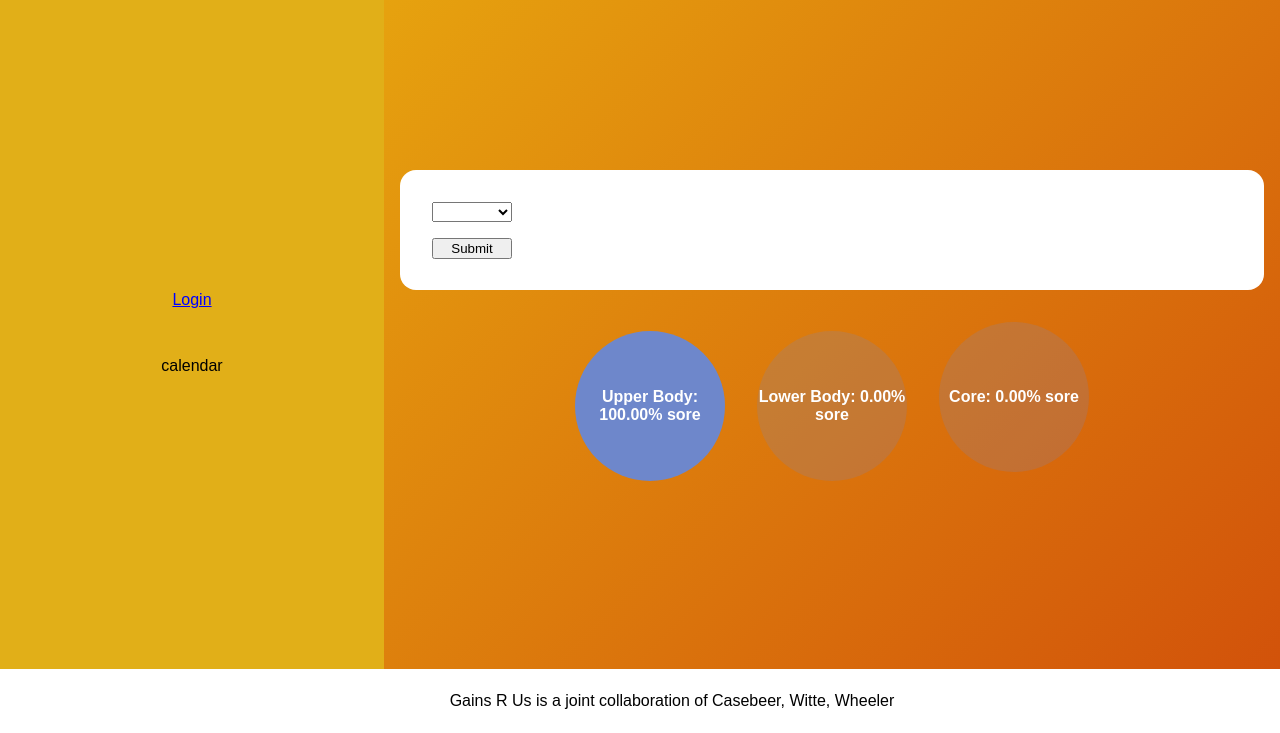
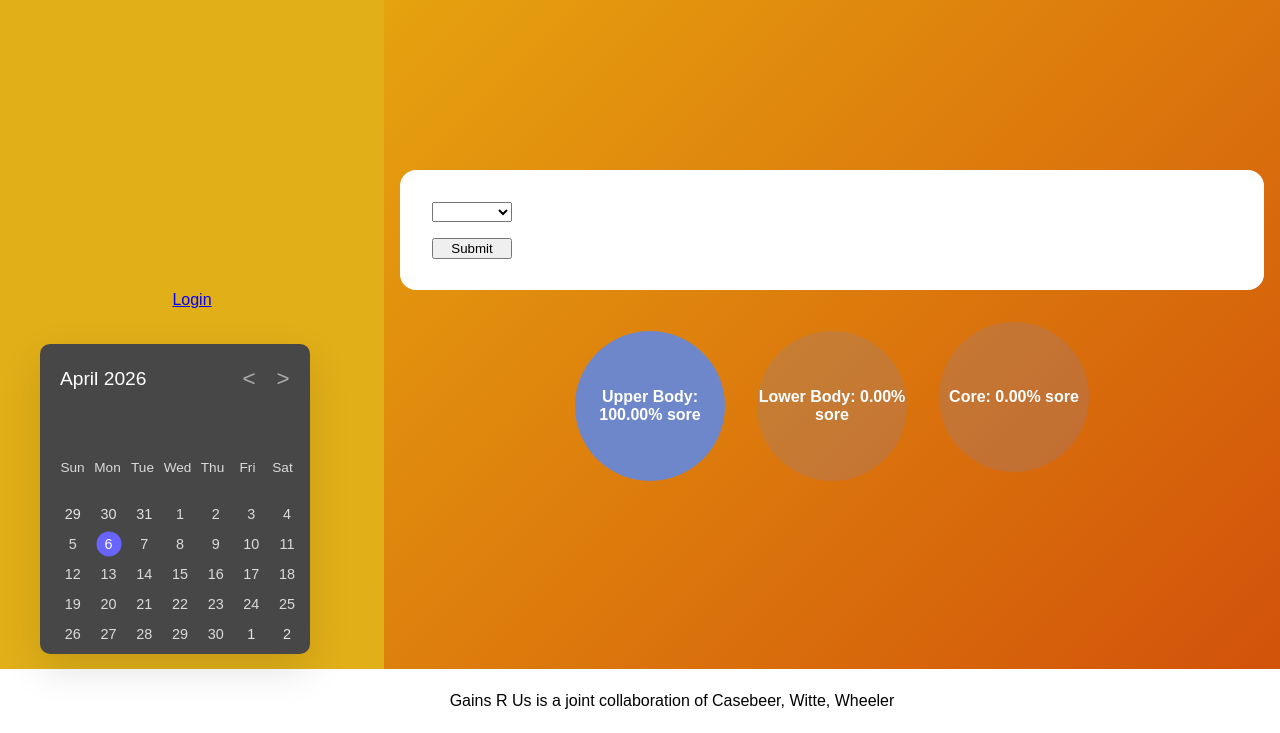
Before and after one commit to MasonCasebeer/gains-r-us, a plain HTML site: page nginx/index.html in a window 1280 px wide. Shown: the part 67-800 px from the top of the page. Drawn offline with Linux system fonts and the light colour scheme.

Commit message:
Added Calendar to HTML

```diff
--- a/nginx/index.html
+++ b/nginx/index.html
@@ -47,6 +47,34 @@
         Gains R Us is a joint collaboration of Casebeer, Witte, Wheeler
     </div>
 
+    <div class="calendar-container">
+        <header class="calendar-header">
+            <p class="calendar-current-date"></p>
+            <div class="calendar-navigation">
+                <span id="calendar-prev" class="material-symbols-rounded">
+                    <
+                </span>
+                <span id="calendar-next" class="material-symbols-rounded">
+                    >
+                </span>
+            </div>
+        </header>
+
+        <div class="calendar-body">
+            <ul class="calendar-weekdays">
+                <li>Sun</li>
+                <li>Mon</li>
+                <li>Tue</li>
+                <li>Wed</li>
+                <li>Thu</li>
+                <li>Fri</li>
+                <li>Sat</li>
+            </ul>
+            <ul class="calendar-dates"></ul>
+        </div>
+    </div>
+    <script src="script/calendar.js"></script>
+
     <div id="loginModal" class="modal">
         <div class="modal-content">
             <span class="close">&times;</span>
```
